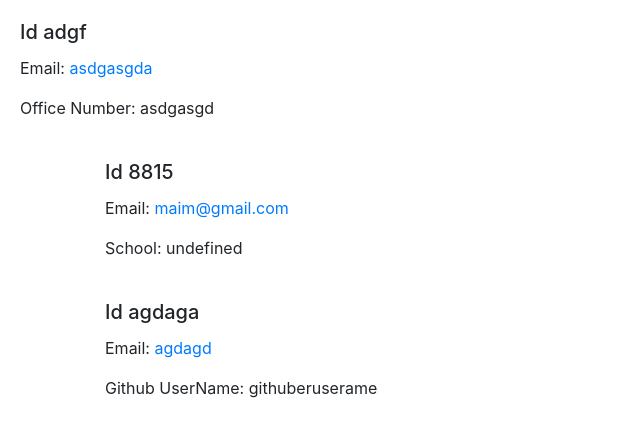
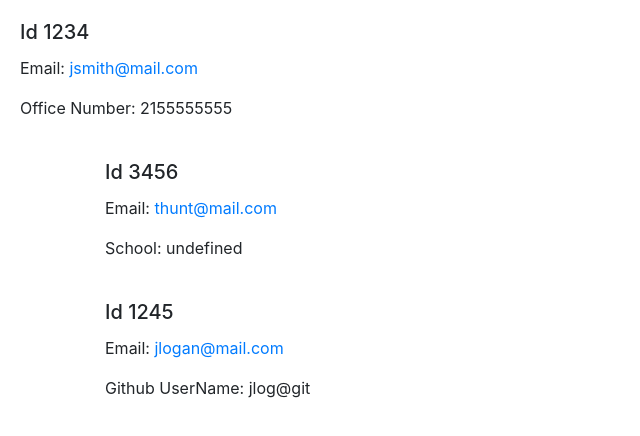
Before and after one commit to brdyherr/team-profile-generator, a website: page gitinformation.html in a window 1280 px wide. Shown: the whole page, without its empty margins (0-640 px from the left). Drawn offline with nearby package versions, Linux system fonts and the light colour scheme.

Commit message:
completed readme

```diff
--- a/gitinformation.html
+++ b/gitinformation.html
@@ -1,7 +1,7 @@
 <div class="card-body">
-        <h5 class="card-title">Id adgf</h5>
-        <p class="card-text">Email: <a href="mailto:asdgasgda" >asdgasgda</a></p>
-        <p  class="card-text">Office Number: asdgasgd</p>
+        <h5 class="card-title">Id 1234</h5>
+        <p class="card-text">Email: <a href="mailto:jsmith@mail.com" >jsmith@mail.com</a></p>
+        <p  class="card-text">Office Number: 2155555555</p>
       </div><!DOCTYPE html>
                 <html lang="en">
                 <head>
@@ -16,12 +16,12 @@
                 <body>
 
                 <div class="container"><div class="card-body">
-        <h5 class="card-title">Id 8815</h5>
-        <p class="card-text">Email: <a href="mailto:maim@gmail.com" >maim@gmail.com</a></p>
+        <h5 class="card-title">Id 3456</h5>
+        <p class="card-text">Email: <a href="mailto:thunt@mail.com" >thunt@mail.com</a></p>
         <p  class="card-text">School: undefined</p>
       </div><div class="card-body">
-        <h5 class="card-title">Id agdaga</h5>
-        <p class="card-text">Email: <a href="mailto:agdagd" >agdagd</a></p>
-        <p  class="card-text">Github UserName: githuberuserame</p>
+        <h5 class="card-title">Id 1245</h5>
+        <p class="card-text">Email: <a href="mailto:jlogan@mail.com" >jlogan@mail.com</a></p>
+        <p  class="card-text">Github UserName: jlog@git</p>
       </div></div></body>
                 </html>
```
Also changed, not shown: README.md, lib/assets/team-profilesnip.JPG (added).
